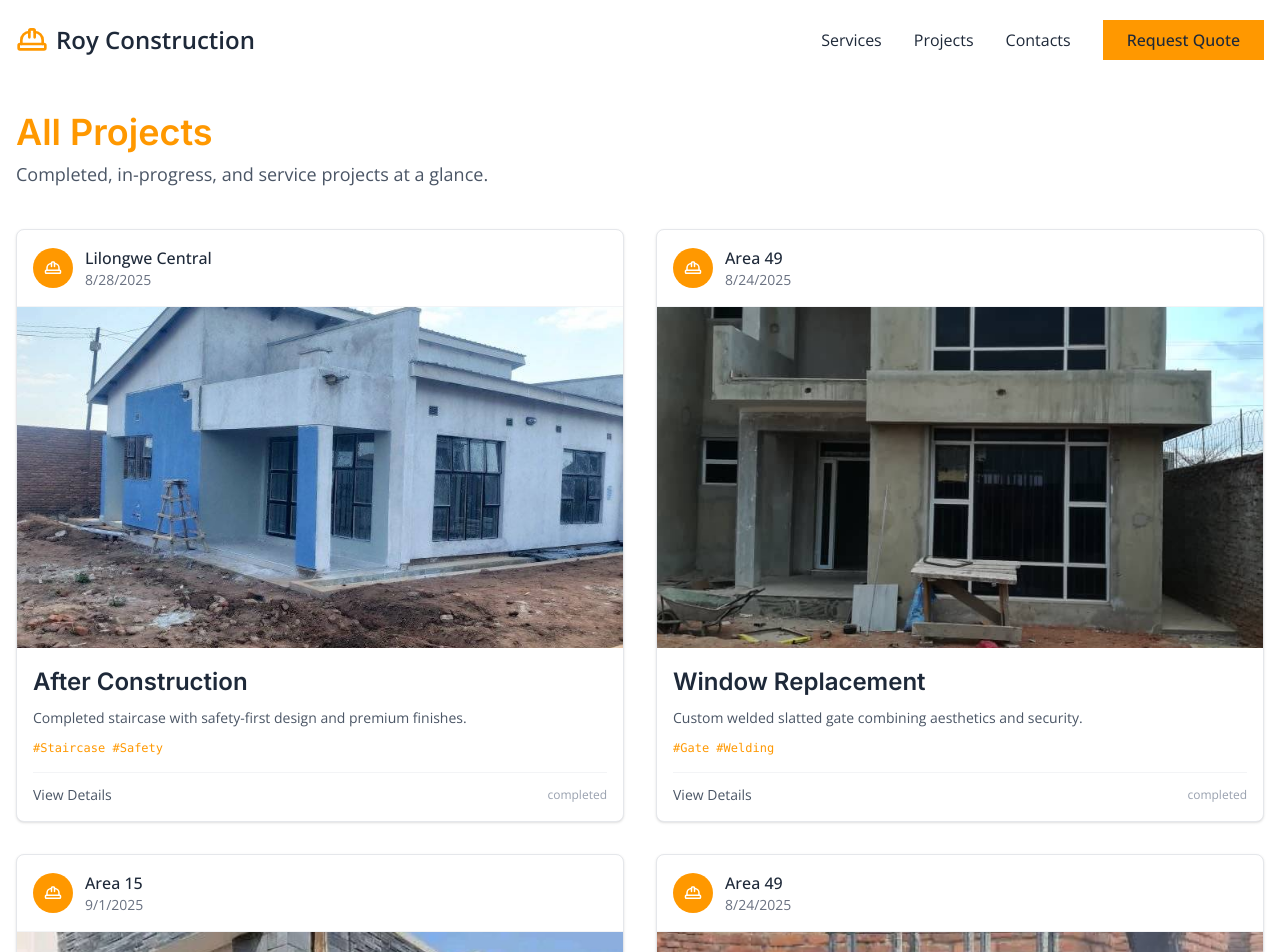
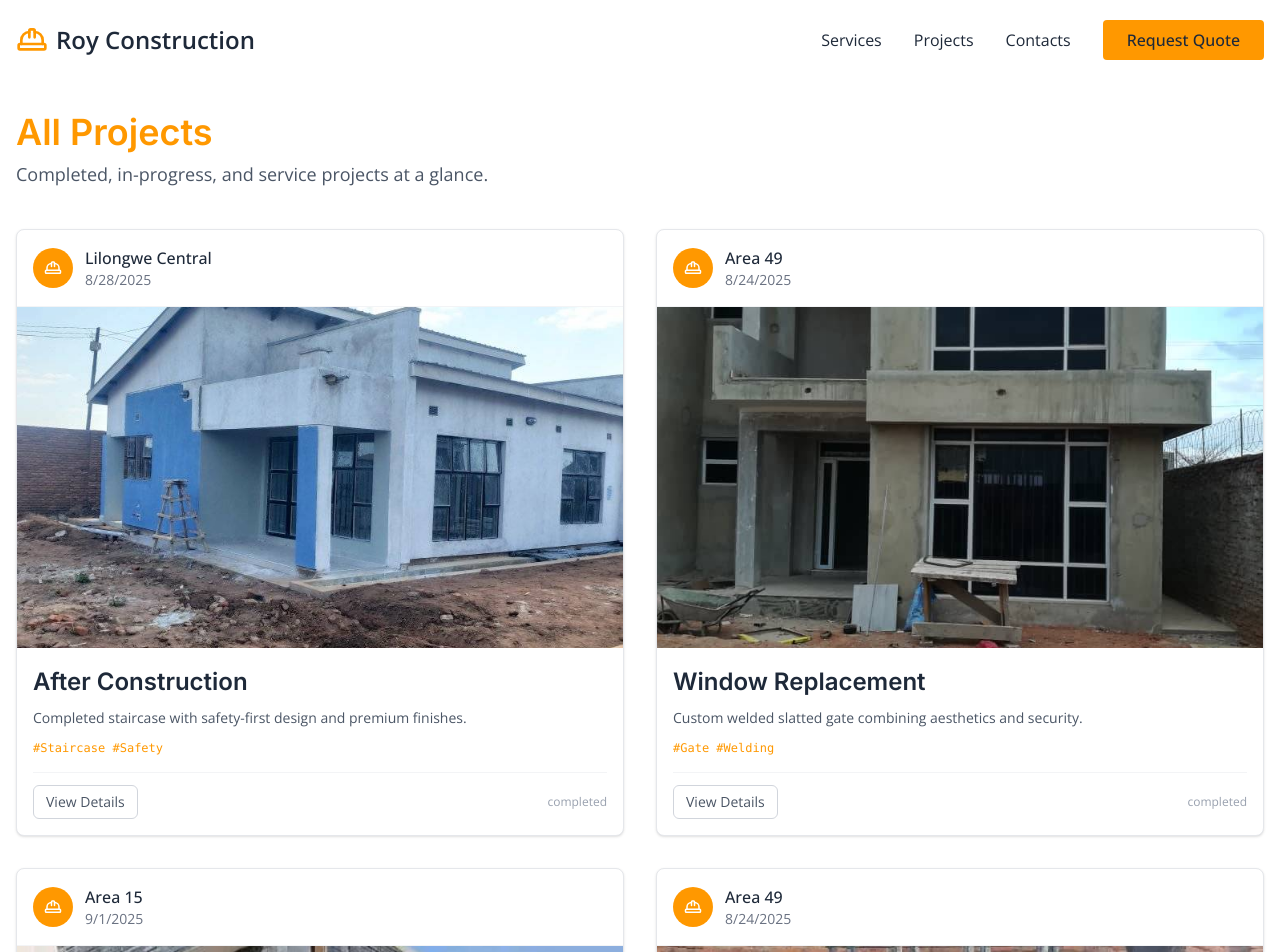
Before and after one commit to bckyrd-io/prompt-construct, a Next.js app: page /projects in a window 1280 px wide. Shown: the top 952 px of the page. Built offline with nearby package versions, Linux system fonts and the light colour scheme.

Commit message:
sm rounded btn

```diff
--- a/src/app/page.tsx
+++ b/src/app/page.tsx
@@ -108,7 +108,7 @@ function Header() {
             </button>
             {/* Replaced Contact link with Get Quote button */}
             <Link href="#get-quote">
-              <button className={`${isScrolled ? 'text-gray-800 hover:text-gray-600' : 'text-white hover:text-gray-200'} transition-colors bg-primary px-6 py-2 font-medium hover:bg-primary/90`}>
+              <button className={`${isScrolled ? 'text-gray-800 hover:text-gray-600' : 'text-white hover:text-gray-200'} transition-colors bg-primary px-6 py-2 font-medium rounded-sm hover:bg-primary/90`}>
                 Request Quote
               </button>
             </Link>
@@ -293,7 +293,7 @@ function AboutSection() {
           </p>
           <Link
             href="/about"
-            className="inline-block border border-primary text-primary px-8 py-4  hover:bg-white/90 transition-colors"
+            className="inline-block border border-primary rounded-sm text-primary px-8 py-4  hover:bg-white/90 transition-colors"
           >
             Select Your Project
           </Link>
@@ -556,9 +556,9 @@ function ContactCTASection() {
               type="text"
               name="name"
               placeholder="Your Name"
+              className="w-full px-4 py-2 border border-gray-300 rounded-lg focus:outline-none focus:ring-2 focus:ring-primary focus:border-transparent"
               value={formData.name}
               onChange={handleInputChange}
-              className="w-full bg-white border border-[color:rgba(0,0,0,0.15)] px-4 py-3 text-[color:rgba(0,0,0,0.8)] placeholder-[color:rgba(0,0,0,0.5)] focus:outline-none focus:border-[color:rgba(0,0,0,0.35)]"
               required
             />
             <input
@@ -567,7 +567,7 @@ function ContactCTASection() {
               placeholder="Your Email"
               value={formData.email}
               onChange={handleInputChange}
-              className="w-full bg-white border border-[color:rgba(0,0,0,0.15)] px-4 py-3 text-[color:rgba(0,0,0,0.8)] placeholder-[color:rgba(0,0,0,0.5)] focus:outline-none focus:border-[color:rgba(0,0,0,0.35)]"
+              className="w-full bg-white border border-[color:rgba(0,0,0,0.15)] px-4 py-3 text-[color:rgba(0,0,0,0.8)] placeholder-[color:rgba(0,0,0,0.5)] focus:outline-none focus:ring-2 focus:ring-primary focus:border-transparent rounded-md"
               required
             />
             <textarea
@@ -576,12 +576,12 @@ function ContactCTASection() {
               value={formData.message}
               onChange={handleInputChange}
               rows={4}
-              className="w-full bg-white border border-[color:rgba(0,0,0,0.15)] px-4 py-3 text-[color:rgba(0,0,0,0.8)] placeholder-[color:rgba(0,0,0,0.5)] focus:outline-none focus:border-[color:rgba(0,0,0,0.35)] resize-none"
+              className="w-full bg-white border border-[color:rgba(0,0,0,0.15)] px-4 py-3 text-[color:rgba(0,0,0,0.8)] placeholder-[color:rgba(0,0,0,0.5)] focus:outline-none focus:ring-2 focus:ring-primary focus:border-transparent rounded-md resize-none"
               required
             />
             <button
               type="submit"
-              className="w-full bg-primary text-white px-6 py-3 hover:bg-primary/90 transition-colors font-medium"
+              className="w-full bg-primary text-white px-6 py-3 hover:bg-primary/90 transition-colors font-medium rounded-md"
             >
               Send Message
             </button>
--- a/src/app/projects/page.tsx
+++ b/src/app/projects/page.tsx
@@ -78,7 +78,7 @@ function Header() {
               Contacts
             </button>
             <Link href="#get-quote">
-              <button className='bg-primary text-gray-800 px-6 py-2 font-medium hover:bg-primary/90 transition-colors'>
+              <button className='bg-primary rounded-sm text-gray-800 px-6 py-2 font-medium hover:bg-primary/90 transition-colors'>
                 Request Quote
               </button>
             </Link>
@@ -224,7 +224,12 @@ export default function ProjectsPage() {
                   <p className="text-gray-600 text-sm mb-3">{p.desc}</p>
                   <p className="text-primary text-xs font-mono mb-4">{p.tags}</p>
                   <div className="flex items-center justify-between pt-3 border-t border-gray-100">
-                    <button onClick={() => setSelected(p)} className="text-sm text-gray-600 hover:text-primary">View Details</button>
+                    <button
+                      onClick={() => setSelected(p)}
+                      className="text-sm text-gray-600 hover:text-primary px-3 py-1.5 rounded-md border border-gray-300 hover:border-primary transition-colors"
+                    >
+                      View Details
+                    </button>
                     <span className="text-xs text-gray-400">{p.type}</span>
                   </div>
                 </div>
```
